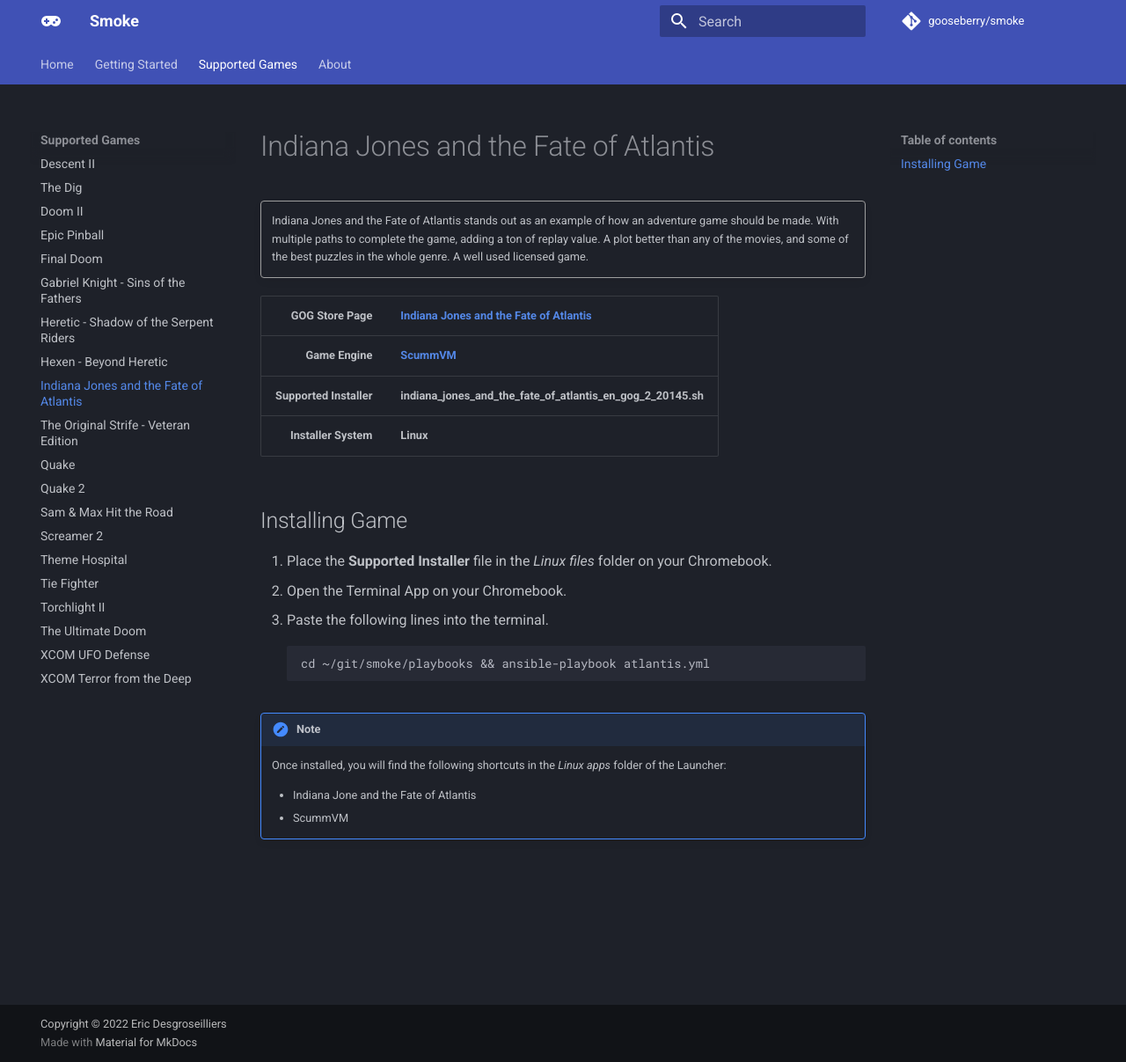
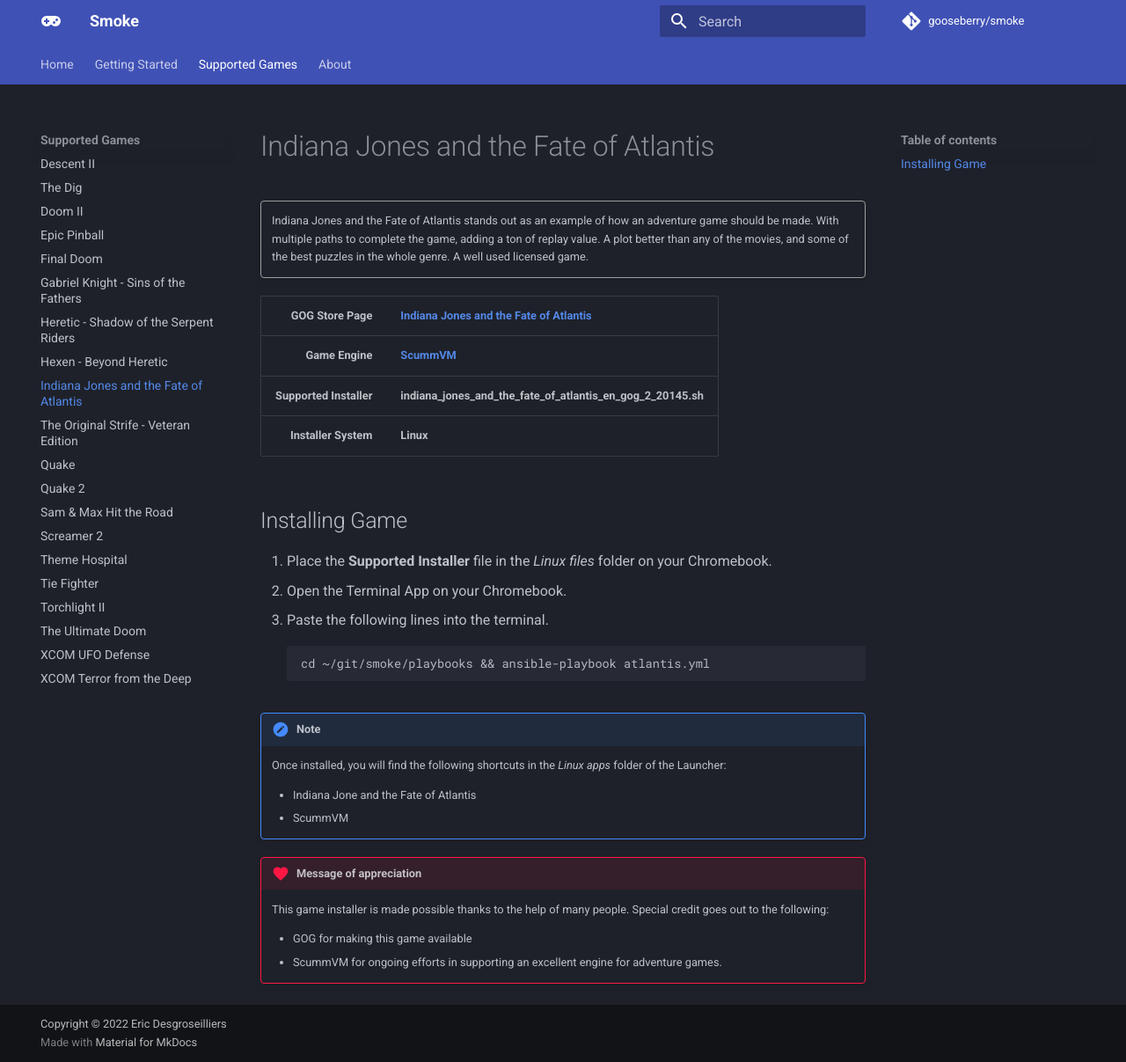
Before and after one commit to gooseberry/smoke, an MkDocs documentation site: the page built from docs/games/atlantis.md, in a window 1280 px wide and 1207 px high. Shown: the whole window at 88% size. Built offline with MkDocs 1.6.1 and Material for MkDocs 9.7.7, drawn with Linux system fonts in a browser that asks for light colours; comment, search, counter and statistics services are not loaded.

Commit message:
appreciation

```diff
--- a/docs/games/atlantis.md
+++ b/docs/games/atlantis.md
@@ -23,3 +23,10 @@
 
     * Indiana Jone and the Fate of Atlantis
     * ScummVM
+
+!!! Danger "Message of appreciation"
+
+    This game installer is made possible thanks to the help of many people.  Special credit goes out to the following:
+
+    * GOG for making this game available
+    * ScummVM for ongoing efforts in supporting an excellent engine for adventure games.
```
